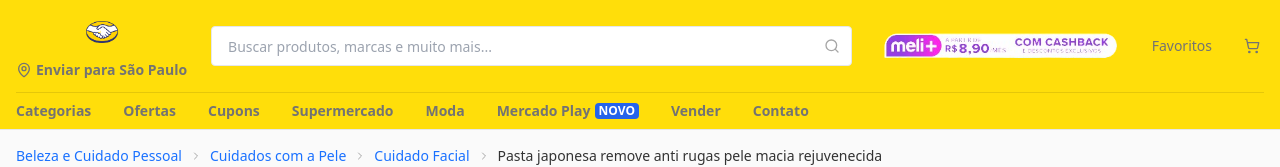
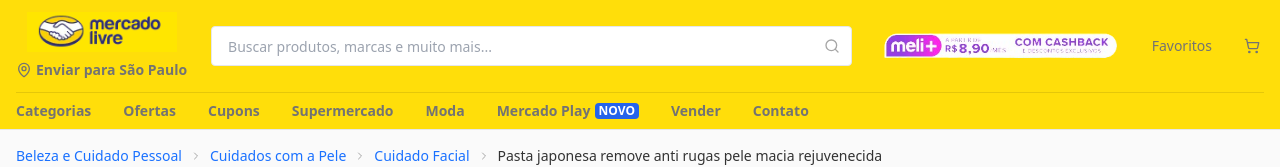
Before and after one commit to Villeneuve0/mercado-clone-remover-shop, a React (Vite) app: page / in a window 1280 px wide. Shown: the top 167 px of the page. Built offline with nearby package versions, Linux system fonts and the light colour scheme; no server answers.

Commit message:
Replace logo in header
Replaced the logo above "Enviar para" with the provided image.

```diff
--- a/src/components/Header.tsx
+++ b/src/components/Header.tsx
@@ -52,7 +52,7 @@ const Header = () => {
           {/* Logo and location section */}
           <div className="flex flex-col">
             <img
-              src="/lovable-uploads/7643d3a1-5fbc-4237-988d-59fdd2b256f7.png"
+              src="/lovable-uploads/1453d82f-221a-4c18-b7b3-c32b45f24d2d.png"
               alt="Logo"
               className="h-10 w-auto mb-2 object-contain"
             />
```
Also changed, not shown: public/lovable-uploads/1453d82f-221a-4c18-b7b3-c32b45f24d2d.png (added).
